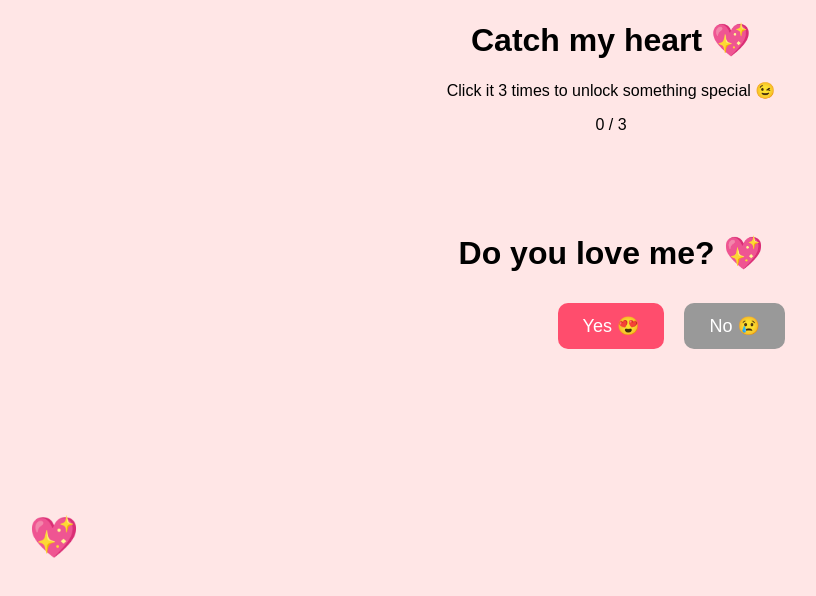
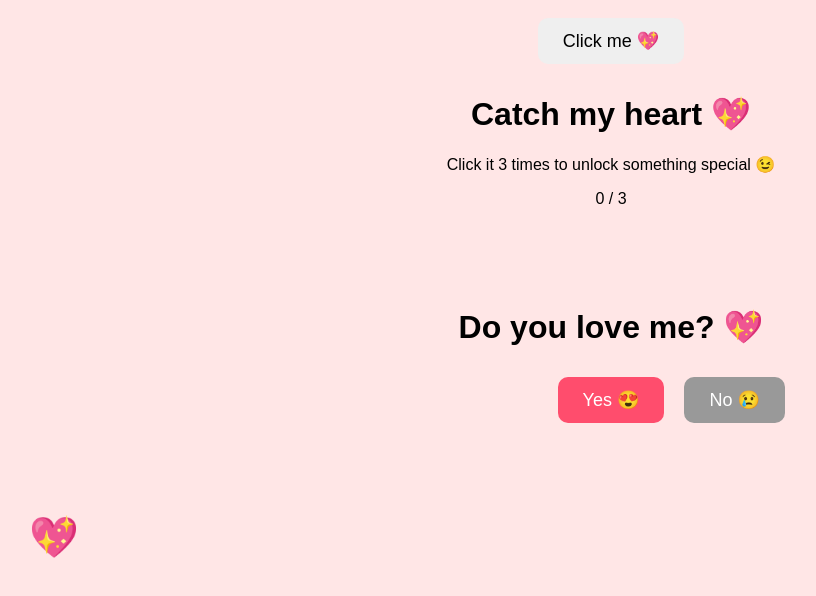
Before and after one commit to ajyjandyal/yes-or-no, a plain HTML site: page index.html in a window 1280 px wide. Shown: the whole page, without its empty margins (29-845 px from the left). Drawn offline with Linux system fonts and the light colour scheme.

Commit message:
Add button to start the game

```diff
--- a/index.html
+++ b/index.html
@@ -6,6 +6,7 @@
   <link rel="stylesheet" href="style.css">
 </head>
 <body>
+  <button onclick="goToGame()">Click me 💖</button>
   <div class="screen" id="screenGame">
   <h1>Catch my heart 💖</h1>
   <p>Click it 3 times to unlock something special 😉</p>
```
